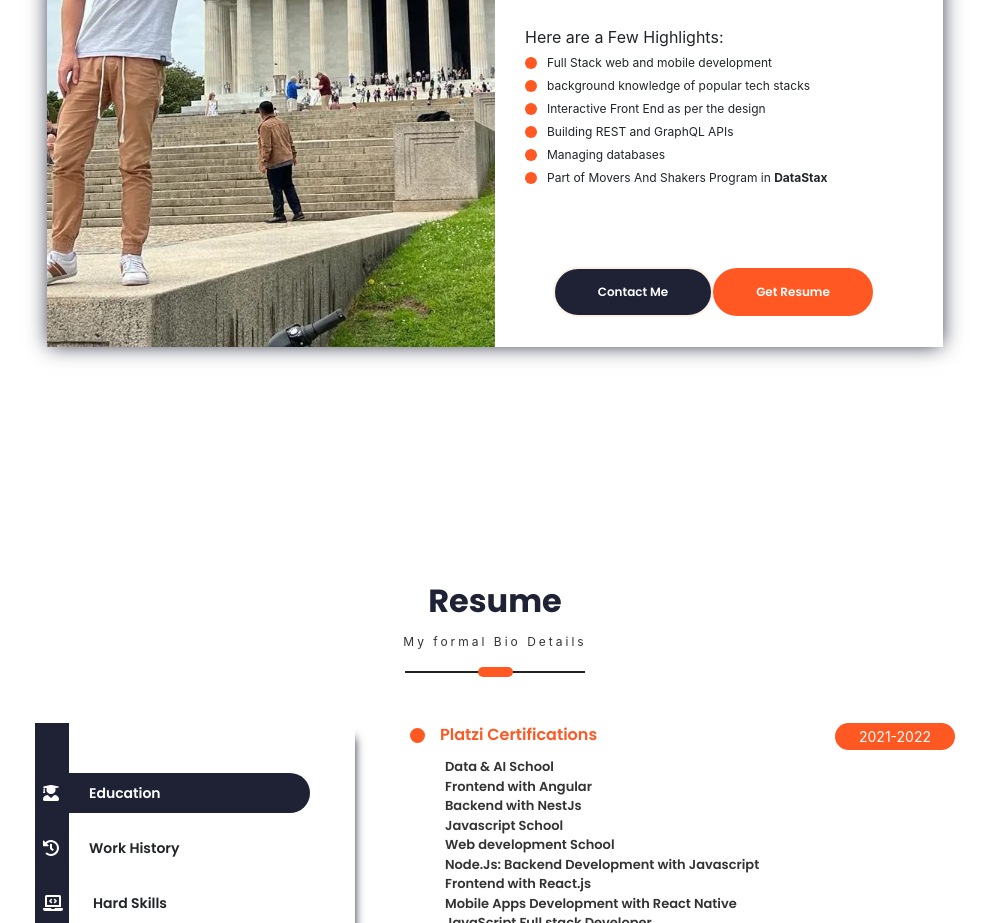
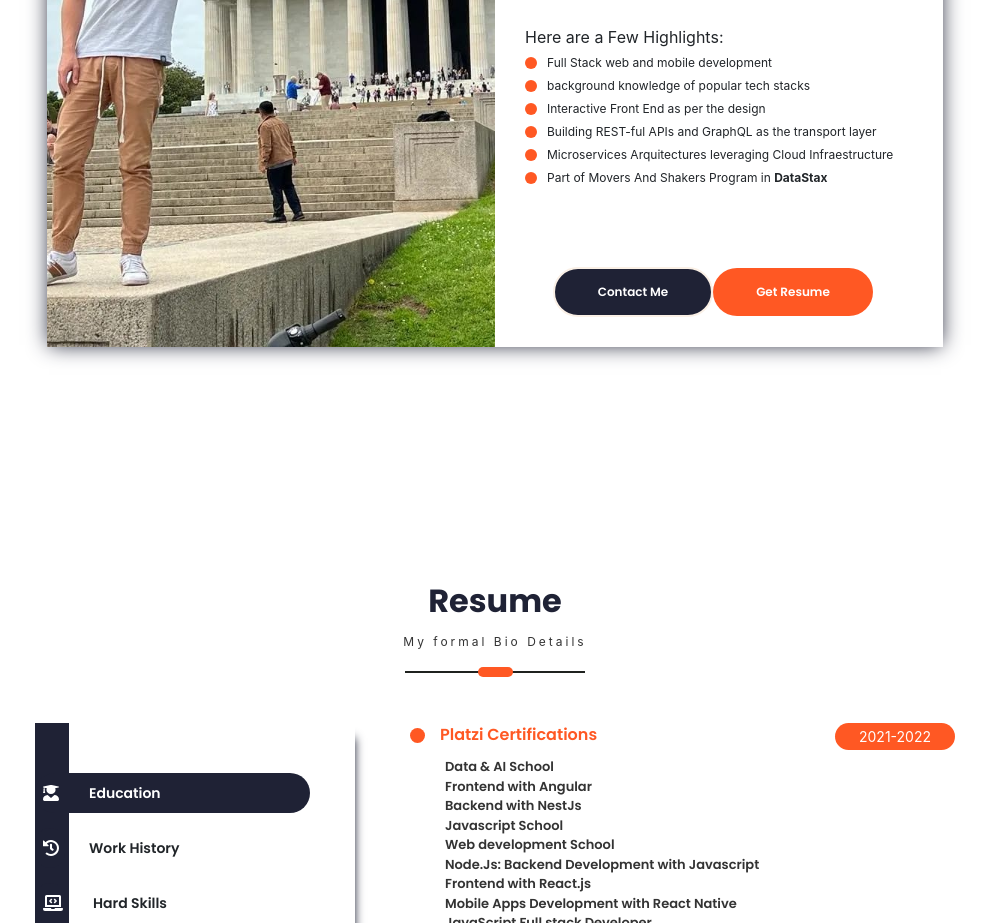
Before and after one commit to AlejoTorres2001/React-SSR-Personal-Portfolio, a Next.js app: page / in a window 1280 px wide. Shown: the part 1120-2043 px from the top of the page, without its empty margins (145-1134 px from the left). Built offline with nearby package versions, Linux system fonts and the light colour scheme.

Commit message:
change: typos

```diff
--- a/components/AboutMe.tsx
+++ b/components/AboutMe.tsx
@@ -74,7 +74,7 @@ const AboutMe = () => {
                 <span>
                   {language.name === 'en'
                     ? 'Full Stack web and mobile development'
-                    : 'Desarrollo Fullstack web y mobil'}
+                    : 'Desarrollo Fullstack web y móvil'}
                 </span>
               </div>
               <div className="highlight">
@@ -82,7 +82,7 @@ const AboutMe = () => {
                 <span>
                   {language.name === 'en'
                     ? 'background knowledge of popular tech stacks'
-                    : 'Experiencia en el uso de diversos stacks tecnologicos'}
+                    : 'Experiencia en el uso de stacks tecnológicos populares'}
                 </span>
               </div>
               <div className="highlight">
@@ -97,16 +97,16 @@ const AboutMe = () => {
                 <div className="highlight-blob"></div>
                 <span>
                   {language.name === 'en'
-                    ? 'Building REST and GraphQL APIs'
-                    : 'Construccion de APIs REST y de GraphQL'}
+                    ? 'Building REST-ful APIs and GraphQL as the transport layer'
+                    : 'Construcción de APIs REST-ful y uso de GraphQL como capa de transporte'}
                 </span>
               </div>
               <div className="highlight">
                 <div className="highlight-blob"></div>
                 <span>
                   {language.name === 'en'
-                    ? 'Managing databases'
-                    : 'Administracion de Bases de Datos'}
+                    ? 'Microservices Arquitectures leveraging Cloud Infraestructure'
+                    : 'Arquitecturas de Microservicios aprovechando la infraestructura en la nube'}
                 </span>
               </div>
               <div className="highlight">
@@ -132,7 +132,7 @@ const AboutMe = () => {
                 }}
                 className="btn primary-btn"
               >
-                {language.name === 'en' ? 'Contact Me' : 'Contactame'}{' '}
+                {language.name === 'en' ? 'Contact Me' : 'Contáctame'}{' '}
               </button >
                 <button className="btn highlighted-btn" onClick={(e) => {
                   e.preventDefault()
```
